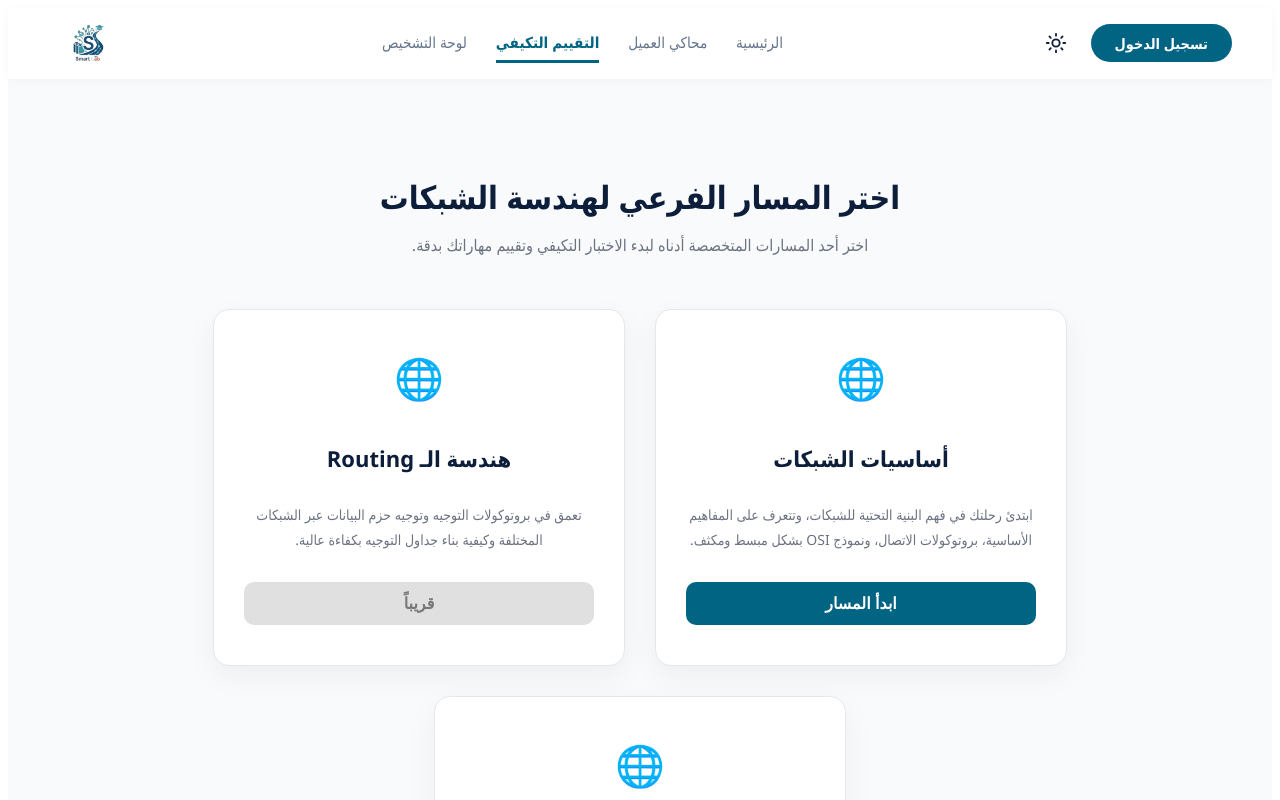
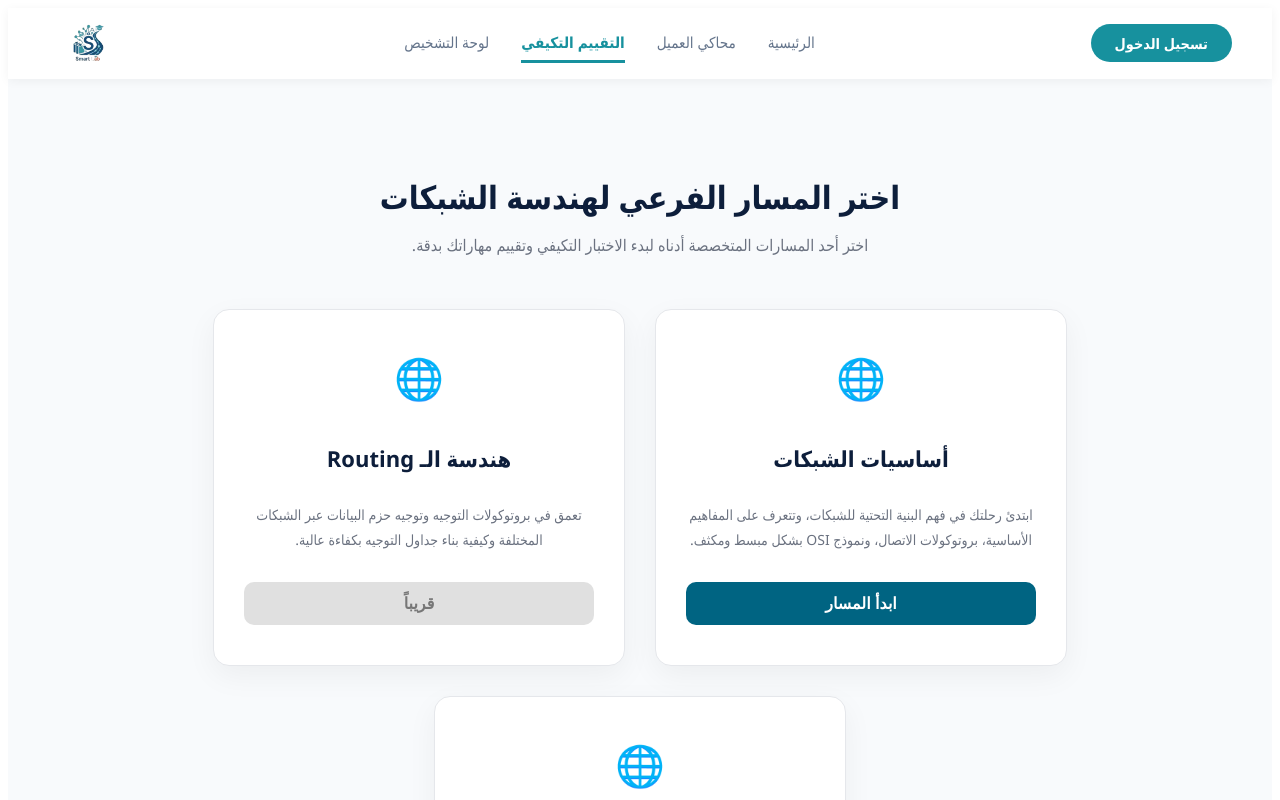
Before and after one commit to Alaa0011908/smartlab-full, a Next.js app: page /assessment/network-sub-tracks in a window 1280 px wide. Shown: the top 800 px of the page. Built offline with nearby package versions, Linux system fonts and the light colour scheme.

Commit message:
Update network-sub-tracks.js

```diff
--- a/pages/assessment/network-sub-tracks.js
+++ b/pages/assessment/network-sub-tracks.js
@@ -1,8 +1,9 @@
+// pages/assessment/network-sub-tracks.js
 import React from 'react';
 import { useRouter } from 'next/router';
 import Link from 'next/link';
+import Navbar from "../../components/Navbar";
 
-// مصفوفة البيانات لإبقاء الكود نظيفاً وسهل التعديل مستقبلاً
 const SUB_TRACKS_DATA = [
   {
     id: 'basics',
@@ -38,63 +39,11 @@ export default function NetworkSubTracks() {
     }
   };
 
-  const navItems = [
-    { label: "الرئيسية", active: false, href: "/" },
-    { label: "محاكي العميل", active: false, href: "/scenarios" },
-    { label: "التقييم التكيفي", active: true, href: "/assessment" },
-    { label: "لوحة التشخيص", active: false, href: "/result" },
-  ];
-
   return (
     <div style={styles.page} dir="rtl">
-      {/* ============ NavBar ============ */}
-      <header style={styles.header}>
-        {/* القسم اليسار: الأزرار */}
-        <div style={styles.headerLeft}>
-          <Link href="/auth/login" style={styles.loginBtn}>
-            تسجيل الدخول
-          </Link>
-          <button style={styles.themeToggleBtn} aria-label="تبديل المظهر">
-            <svg width="22" height="22" viewBox="0 0 24 24" fill="none" stroke="currentColor" strokeWidth="2" strokeLinecap="round" aria-hidden="true">
-              <circle cx="12" cy="12" r="4" />
-              <line x1="12" y1="2" x2="12" y2="4" />
-              <line x1="12" y1="20" x2="12" y2="22" />
-              <line x1="2" y1="12" x2="4" y2="12" />
-              <line x1="20" y1="12" x2="22" y2="12" />
-              <line x1="4.9" y1="4.9" x2="6.3" y2="6.3" />
-              <line x1="17.7" y1="17.7" x2="19.1" y2="19.1" />
-              <line x1="4.9" y1="19.1" x2="6.3" y2="17.7" />
-              <line x1="17.7" y1="6.3" x2="19.1" y2="4.9" />
-            </svg>
-          </button>
-        </div>
+      {/* ===== Navbar ===== */}
+      <Navbar />
 
-        {/* قسم المنتصف: روابط التنقل الفعالة */}
-        <nav style={styles.nav} className="main-nav">
-          {navItems.map((item) => (
-            <Link
-              key={item.label}
-              href={item.href}
-              style={{ ...styles.navLink, ...(item.active ? styles.activeNavLink : {}) }}
-            >
-              {item.label}
-            </Link>
-          ))}
-        </nav>
-
-        {/* logo*/}
-        <div style={styles.headerRight}>
-          <Link href="/" style={styles.logo}>
-            <img
-              src="/logo.png"
-              alt="Smart Lab Logo"
-              style={{ height: '45px', width: 'auto', objectFit: 'contain' }}
-            />
-          </Link>
-        </div>
-      </header>
-
-      {/* المحتوى الرئيسي للمسارات */}
       <div style={styles.mainWrapper}>
         <section style={styles.sectionHeader}>
           <h1 style={styles.mainTitle}>اختر المسار الفرعي لهندسة الشبكات</h1>
@@ -124,14 +73,12 @@ export default function NetworkSubTracks() {
         </main>
       </div>
 
-      {/* ============ Footer ============ */}
       <footer style={styles.footer}>
         <div style={styles.footerContainer} className="footerContainer">
           <div style={styles.footerLeft}>
             <p style={styles.footerBrand}>SmartLab</p>
             <p style={styles.footerText}>منصة تعليمية متطورة لدعم التعلم التكيفي والمحاكاة.</p>
           </div>
-
           <div style={styles.footerRight} className="footerRight">
             <p style={styles.footerContactTitle}>تواصل معنا</p>
             <div style={styles.footerEmailWrap}>
@@ -175,73 +122,6 @@ const styles = {
     margin: 0,
     display: "flex",
     flexDirection: "column",
-  },
-  header: {
-    display: 'flex',
-    justifyContent: 'space-between',
-    alignItems: 'center',
-    padding: '0.8rem 2.5rem',
-    backgroundColor: 'white',
-    boxShadow: '0 2px 10px rgba(0,0,0,0.03)',
-    position: 'sticky',
-    top: 0,
-    zIndex: 100,
-  },
-  headerRight: {
-    display: 'flex',
-    alignItems: 'center',
-    gap: '3rem',
-  },
-  logo: {
-    display: 'flex',
-    alignItems: 'center',
-    textDecoration: 'none',
-  },
-  nav: {
-    display: 'flex',
-    gap: '1.8rem',
-  },
-  navLink: {
-    textDecoration: 'none',
-    color: '#64748B',
-    fontSize: '0.95rem',
-    fontWeight: '500',
-    padding: '0.5rem 0',
-  },
-  activeNavLink: {
-    color: 'rgb(0,100,130)',
-    fontWeight: '700',
-    borderBottom: '3px solid rgb(0,100,130)',
-  },
-  headerLeft: {
-    display: 'flex',
-    alignItems: 'center',
-    gap: '1rem',
-  },
-  themeToggleBtn: {
-    width: '38px',
-    height: '38px',
-    borderRadius: '50%',
-    backgroundColor: 'transparent',
-    border: 'none',
-    fontSize: '1.1rem',
-    cursor: 'pointer',
-    display: 'flex',
-    alignItems: 'center',
-    justifyContent: 'center',
-    color: '#0d1e3b',
-  },
-  loginBtn: {
-    backgroundColor: 'rgb(0,100,130)',
-    color: 'white',
-    border: 'none',
-    borderRadius: '30px',
-    padding: '0.6rem 1.5rem',
-    fontWeight: '600',
-    fontSize: '0.9rem',
-    cursor: 'pointer',
-    textDecoration: "none",
-    display: "inline-block",
   },
   mainWrapper: {
     flex: 1,
```
